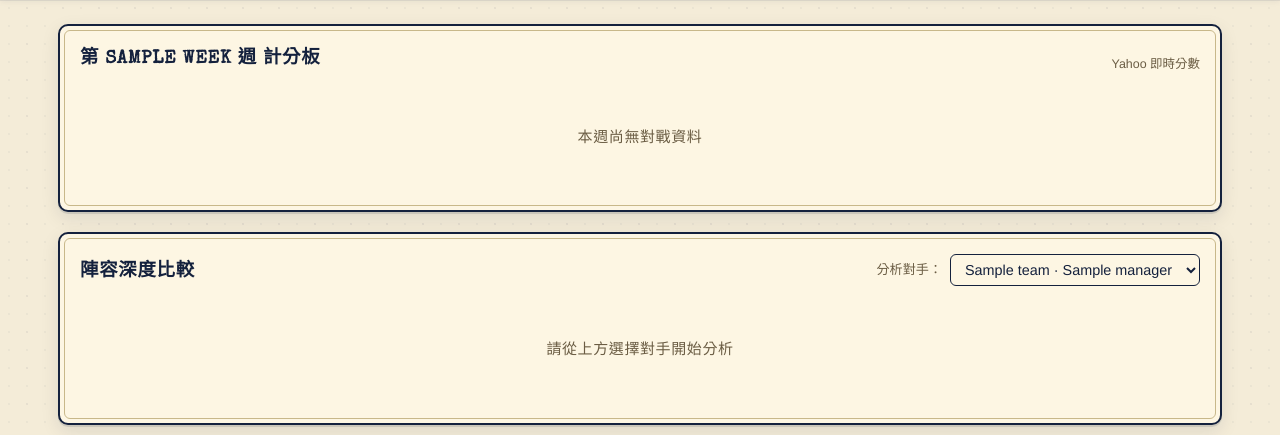
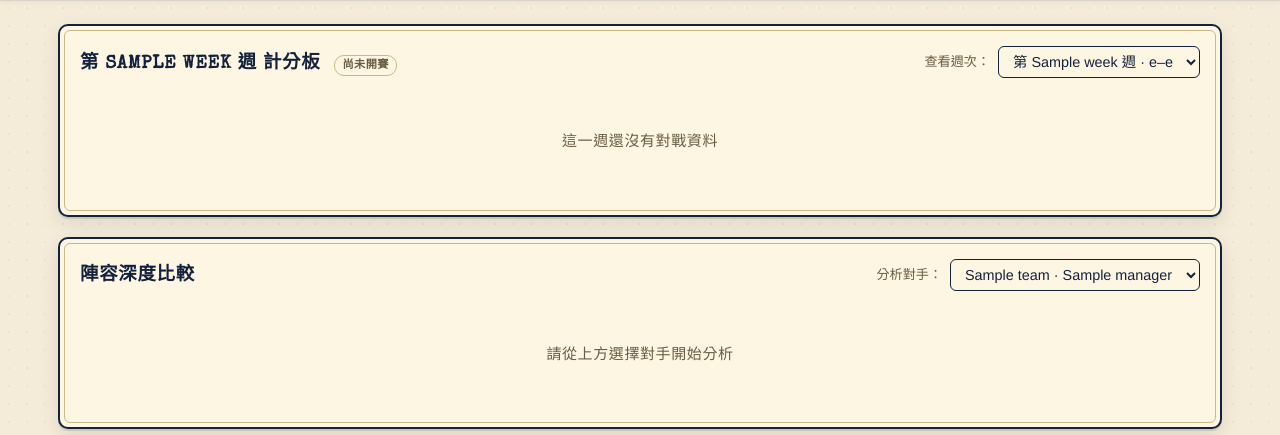
Before and after one commit to CPoYing/mlb-fantasy, a Flask app: template templates/matchup.html in a window 1280 px wide. Shown: the part 55-490 px from the top of the page. Run offline with Flask 3, Linux system fonts and the light colour scheme; the template is opened without the code that fills it: most values are stand-ins (such as "Sample title", 1, 10 or a date in 2020).

Commit message:
fix matchup current-week detection + add week navigation
The bug: get_current_matchup walked the matchups list with the check
  if m.get("status") == "midevent" or m.get("is_current_week") == "1"
     or m.get("week_start"):
which always short-circuits to true on the first iteration (every
matchup has a week_start), so the function returned week 1 no matter
when in the season you visited /matchup. That's why this page looked
abandoned — it really was perpetually frozen on the season opener.

Fix
- New get_team_all_matchups() pulls the full season in one Yahoo call
  and returns clean dicts: week, status (preevent/midevent/postevent),
  is_current_week, is_playoffs, week_start/end, teams[].
- get_current_matchup now picks in this priority:
    1. m.is_current_week == True   (Yahoo's own flag — most reliable)
    2. m.status == "midevent"      (a week in progress)
    3. last postevent week         (most recent completed)
    4. first scheduled             (preseason / no signal yet)
- Matchup view accepts ?week=N. If absent, defaults to current week.
- Opponent for the H2H deep-dive auto-syncs to whoever I'm matched
  against in the selected week (unless user manually picks another
  via the opp_key dropdown).

UI (templates/matchup.html)
- Header gets a week dropdown listing every week with its date range,
  a badge for the current week / playoffs / completed status.
- Status-aware verbs: "最終領先 3.5 分" for completed weeks, "目前領先"
  for in-progress, "尚未開賽" for preevent. No more "平手 0–0" lie on
  unstarted weeks.
- Prev / Next / 回本週 quick-jump buttons row.
- Empty state per week ("這一週還沒有對戰資料") instead of "本週尚無".

```diff
--- a/app.py
+++ b/app.py
@@ -174,7 +174,12 @@ def dashboard():
 
 @app.route("/matchup/<league_key>")
 def matchup(league_key):
-    """Combined current-week matchup + H2H roster compare + recommendations."""
+    """Weekly scoreboard + H2H roster deep-dive against any chosen opponent.
+
+    Query params:
+      week     — pick a specific week (default: this week)
+      opp_key  — explicit opponent (default: opponent in the selected week)
+    """
     if "access_token" not in session:
         return redirect(url_for("login"))
     try:
@@ -183,13 +188,23 @@ def matchup(league_key):
         if not my_team:
             return render_template("error.html", error="找不到你的隊伍。")
 
-        # Current week scoreboard (Yahoo)
-        matchup_data = api.get_current_matchup(my_team["team_key"]) or {}
+        # All weeks for the season (one Yahoo call), pick which to show.
+        all_matchups = api.get_team_all_matchups(my_team["team_key"])
+        current      = next((m for m in all_matchups if m["is_current_week"]), None)
+        if not current:
+            current = (next((m for m in all_matchups if m["status"] == "midevent"), None)
+                       or next((m for m in reversed(all_matchups) if m["status"] == "postevent"), None)
+                       or (all_matchups[0] if all_matchups else None))
 
-        # Opponent selection: explicit param > this week's opponent > none
+        week_arg = request.args.get("week", "").strip()
+        selected = next((m for m in all_matchups if m["week"] == week_arg), current) if week_arg else current
+        scoreboard = selected or {}
+
+        # Opponent for H2H deep-dive — explicit param wins, otherwise
+        # use whoever I'm matched against in the selected week.
         opp_key = request.args.get("opp_key", "").strip()
-        if not opp_key and matchup_data.get("teams"):
-            for t in matchup_data["teams"]:
+        if not opp_key and scoreboard.get("teams"):
+            for t in scoreboard["teams"]:
                 if t["team_key"] != my_team["team_key"]:
                     opp_key = t["team_key"]
                     break
@@ -204,14 +219,16 @@ def matchup(league_key):
             opp_roster = api.get_team_roster_with_stats(opp_key)
             opp_bat, opp_pit = _build_roster_view(opp_roster, values)
 
-        # Per-category strength compare (z-totals)
         my_cats  = {**_roster_cat_totals(my_bat),  **_roster_cat_totals(my_pit)}
         opp_cats = {**_roster_cat_totals(opp_bat), **_roster_cat_totals(opp_pit)}
 
         return render_template(
             "matchup.html",
             league_key=league_key,
-            scoreboard=matchup_data,
+            scoreboard=scoreboard,
+            all_matchups=all_matchups,
+            current_week=current["week"] if current else None,
+            selected_week=scoreboard.get("week"),
             my_team=my_team,
             opp_team=opp_team,
             opp_key=opp_key,
--- a/templates/matchup.html
+++ b/templates/matchup.html
@@ -87,11 +87,33 @@
 
 {% block content %}
 
-{# ── Scoreboard (current week) ── #}
+{# ── Scoreboard (selectable week) ── #}
 <div class="card">
     <div class="section-title-row">
-        <h2 class="section-title" style="border:0;padding:0">第 {{ scoreboard.week or '-' }} 週 計分板</h2>
-        <span class="section-meta">Yahoo 即時分數</span>
+        <h2 class="section-title" style="border:0;padding:0">
+            第 {{ scoreboard.week or '-' }} 週 計分板
+            {% if scoreboard.week and scoreboard.week == current_week %}
+            <span class="badge badge-gold" style="margin-left:8px">本週</span>
+            {% elif scoreboard.status == 'postevent' %}
+            <span class="badge badge-ghost" style="margin-left:8px">已結束</span>
+            {% elif scoreboard.status == 'preevent' %}
+            <span class="badge badge-ghost" style="margin-left:8px">尚未開賽</span>
+            {% endif %}
+        </h2>
+        <form method="get" style="display:flex;align-items:center;gap:8px">
+            <label class="hint">查看週次：</label>
+            <select name="week" onchange="this.form.submit()">
+                {% for m in all_matchups %}
+                <option value="{{ m.week }}" {% if m.week == selected_week %}selected{% endif %}>
+                    第 {{ m.week }} 週
+                    {% if m.week_start %} · {{ m.week_start[5:] }}–{{ m.week_end[5:] }}{% endif %}
+                    {% if m.is_current_week %} · 本週
+                    {% elif m.is_playoffs %} · 季後賽
+                    {% elif m.status == 'postevent' %} · 已結束{% endif %}
+                </option>
+                {% endfor %}
+            </select>
+        </form>
     </div>
 
     {% if scoreboard and scoreboard.teams %}
@@ -105,27 +127,57 @@
         </div>
         <div class="vs">VS</div>
         <div class="side">
-            <div class="lbl">本週對手</div>
+            <div class="lbl">{% if scoreboard.status == 'postevent' %}對戰對手{% elif scoreboard.is_current_week %}本週對手{% else %}預定對手{% endif %}</div>
             <div class="pts">{{ opp.points if opp else '—' }}</div>
             <div class="name">{{ opp.name if opp else '—' }}</div>
         </div>
     </div>
 
     {% if me and opp %}
+    {% if scoreboard.status == 'preevent' %}
+    <div style="text-align:center;margin-top:6px">
+        <span class="badge badge-ghost">尚未開賽</span>
+    </div>
+    {% else %}
     {% set my_pts  = me.points|float %}
     {% set opp_pts = opp.points|float %}
+    {% set verb = '最終' if scoreboard.status == 'postevent' else '目前' %}
     <div style="text-align:center;margin-top:6px">
         {% if my_pts > opp_pts %}
-        <span class="badge badge-green">目前領先</span>
+        <span class="badge badge-green">{{ verb }}領先 {{ '%.1f'|format(my_pts - opp_pts) }} 分</span>
         {% elif my_pts < opp_pts %}
-        <span class="badge badge-red">目前落後</span>
+        <span class="badge badge-red">{{ verb }}落後 {{ '%.1f'|format(opp_pts - my_pts) }} 分</span>
         {% else %}
         <span class="badge badge-gold">平手</span>
         {% endif %}
     </div>
     {% endif %}
+    {% endif %}
+
+    {# Quick-jump prev/next week #}
+    <div style="display:flex;justify-content:space-between;margin-top:14px;gap:8px;flex-wrap:wrap">
+        {% set sel_idx = namespace(value=-1) %}
+        {% for m in all_matchups %}
+            {% if m.week == selected_week %}{% set sel_idx.value = loop.index0 %}{% endif %}
+        {% endfor %}
+        <div>
+            {% if sel_idx.value > 0 %}
+            <a href="?week={{ all_matchups[sel_idx.value - 1].week }}" class="btn btn-ghost btn-sm">← 上一週</a>
+            {% endif %}
+        </div>
+        <div>
+            {% if current_week and selected_week != current_week %}
+            <a href="?week={{ current_week }}" class="btn btn-primary btn-sm">回本週</a>
+            {% endif %}
+        </div>
+        <div>
+            {% if sel_idx.value >= 0 and sel_idx.value < all_matchups|length - 1 %}
+            <a href="?week={{ all_matchups[sel_idx.value + 1].week }}" class="btn btn-ghost btn-sm">下一週 →</a>
+            {% endif %}
+        </div>
+    </div>
     {% else %}
-    <div class="empty">本週尚無對戰資料</div>
+    <div class="empty">這一週還沒有對戰資料</div>
     {% endif %}
 </div>
 
--- a/yahoo_api.py
+++ b/yahoo_api.py
@@ -165,41 +165,79 @@ def get_all_league_teams(league_key):
 
 # ── Matchup ────────────────────────────────────────────────────
 
-def get_current_matchup(team_key):
-    """Get current week's matchup for a team."""
+def _parse_matchup(m):
+    """Convert a raw Yahoo matchup dict into a clean shape."""
+    teams_data = m.get("0", {}).get("teams", {})
+    teams = []
+    for j in range(teams_data.get("count", 0)):
+        t = teams_data[str(j)]["team"]
+        team_info   = t[0]
+        team_points = t[1].get("team_points", {}) if len(t) > 1 else {}
+        teams.append({
+            "name":     team_info[2]["name"],
+            "points":   team_points.get("total", "0"),
+            "team_key": team_info[0]["team_key"],
+        })
+    return {
+        "week":            m.get("week"),
+        "status":          m.get("status", ""),          # preevent / midevent / postevent
+        "is_current_week": m.get("is_current_week") == "1",
+        "is_playoffs":     m.get("is_playoffs") == "1",
+        "is_consolation":  m.get("is_consolation") == "1",
+        "week_start":      m.get("week_start", ""),
+        "week_end":        m.get("week_end", ""),
+        "teams":           teams,
+    }
+
+
+def get_team_all_matchups(team_key):
+    """Get every matchup for a team across the whole season.
+
+    One Yahoo API call returns the full schedule (regular season + playoffs).
+    Returns a list sorted by week number, each entry containing week,
+    status, is_current_week, week_start/end, and a list of {name, points,
+    team_key} for both sides.
+    """
     data = api_get(f"/team/{team_key}/matchups")
     try:
         matchups = data["fantasy_content"]["team"][1]["matchups"]
-        for i in range(matchups["count"]):
-            m = matchups[str(i)]["matchup"]
-            if m.get("status") == "midevent" or m.get("is_current_week") == "1" or m.get("week_start"):
-                teams = m["0"]["teams"]
-                result = {"week": m.get("week"), "teams": []}
-                for j in range(teams["count"]):
-                    t = teams[str(j)]["team"]
-                    team_info = t[0]
-                    team_points = t[1].get("team_points", {})
-                    result["teams"].append({
-                        "name":     team_info[2]["name"],
-                        "points":   team_points.get("total", "0"),
-                        "team_key": team_info[0]["team_key"],
-                    })
-                return result
-        # fallback: last matchup
-        last = matchups[str(matchups["count"] - 1)]["matchup"]
-        teams = last["0"]["teams"]
-        result = {"week": last.get("week"), "teams": []}
-        for j in range(teams["count"]):
-            t = teams[str(j)]["team"]
-            result["teams"].append({
-                "name":     t[0][2]["name"],
-                "points":   t[1].get("team_points", {}).get("total", "0"),
-                "team_key": t[0][0]["team_key"],
-            })
-        return result
-    except Exception as e:
-        print(f"Error getting matchup: {e}")
+    except (KeyError, TypeError) as e:
+        print(f"Error reading matchups envelope: {e}")
+        return []
+    result = []
+    for i in range(matchups.get("count", 0)):
+        try:
+            result.append(_parse_matchup(matchups[str(i)]["matchup"]))
+        except Exception as e:
+            print(f"Skipping matchup {i}: {e}")
+    result.sort(key=lambda m: int(m["week"]) if m.get("week") else 0)
+    return result
+
+
+def get_current_matchup(team_key):
+    """Pick the current week's matchup from the full season list.
+
+    Falls back to the latest week with any score data, then to the last
+    entry, so pre-season / off-season requests still return something
+    sensible rather than nothing.
+    """
+    all_m = get_team_all_matchups(team_key)
+    if not all_m:
         return {}
+    # 1. Yahoo's own is_current_week flag (most reliable when set)
+    for m in all_m:
+        if m["is_current_week"]:
+            return m
+    # 2. A live week (midevent)
+    for m in all_m:
+        if m["status"] == "midevent":
+            return m
+    # 3. Last postevent week (most recent completed)
+    posted = [m for m in all_m if m["status"] == "postevent"]
+    if posted:
+        return posted[-1]
+    # 4. Fallback — first scheduled
+    return all_m[0]
 
 
 # ── Roster + Stats ─────────────────────────────────────────────
```
